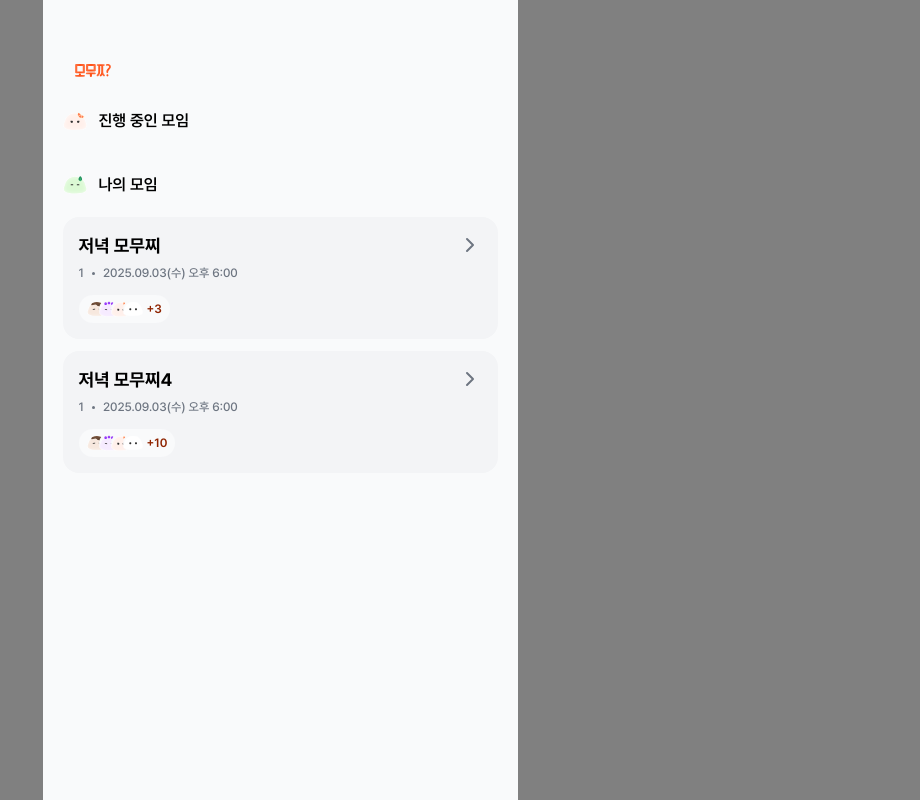
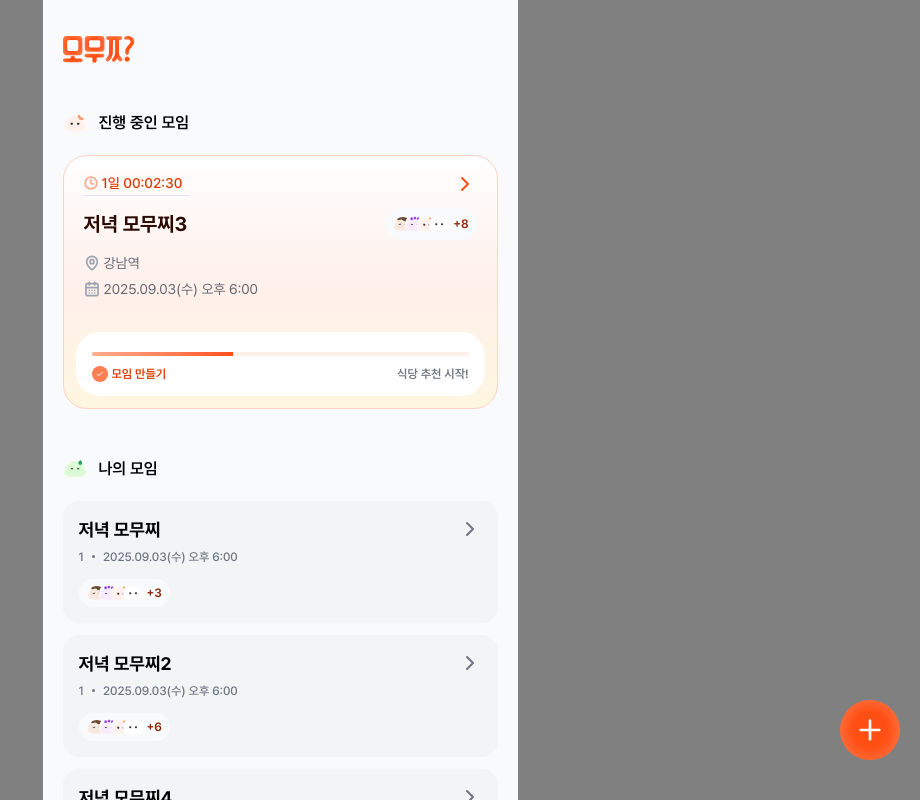
Before and after one commit to depromeet/17th-team3-Web, a Next.js app: page / in a window 1280 px wide. Shown: the whole page, without its empty margins (360-1280 px from the left). Built offline with nearby package versions, Linux system fonts and the light colour scheme; no server answers.

Commit message:
[Feat] 홈 화면 하단 FAB 컴포넌트 구현 (#60)

```diff
--- a/src/app/page.tsx
+++ b/src/app/page.tsx
@@ -1,8 +1,9 @@
 'use client';
 
-import { ChevronRight } from 'lucide-react';
+import { CalendarDays, Check, ChevronRight, Clock, MapPin, Plus } from 'lucide-react';
 import Image from 'next/image';
 
+import StepIndicator from '@/app/_components/ui/StepIndicator';
 import { meetingsApi } from '@/app/_services/meetings';
 
 interface Meeting {
@@ -34,7 +35,7 @@ const MOCK_DATA = [
     name: '저녁 모무찌2',
     hostUserId: 123,
     attendeeCount: 6,
-    isClosed: false,
+    isClosed: true,
     stationId: 1,
     endAt: '2024-12-31T18:00:00',
     createdAt: '2024-12-25T10:00:00',
@@ -65,36 +66,23 @@ const MOCK_DATA = [
 ];
 
 const HomePage = () => {
-  const createMeeting = async () => {
-    const data = await meetingsApi.getMeetings();
-  };
+  // const createMeeting = async () => {
+  //   const data = await meetingsApi.getMeetings();
+  // };
 
-  const closedMeetings = MOCK_DATA.filter((meeting) => meeting.isClosed);
+  const activeMeetings = MOCK_DATA.filter((meeting) => !meeting.isClosed);
+  const endedMeetings = MOCK_DATA.filter((meeting) => meeting.isClosed);
 
   return (
-    <div className="flex h-[100dvh] flex-col bg-neutral-100">
-      {/* <div className="flex flex-col gap-2 px-8 pt-16 pb-3">
-        <Image src={'/images/mumozzi-home-sm.svg'} alt="모무찌 작은 로고" width={36} height={36} />
-        <Heading level="h2">우리 어디서 모무찌?</Heading>
+    <div className="no-scrollbar flex h-[100dvh] flex-col overflow-auto bg-neutral-100">
+      <div className="px-5 pt-9 pb-5">
+        <Image src={'/images/momuzzi-wordmark.svg'} alt="모무찌 작은 로고" width={72} height={26} />
+        {/* todo: 앱 전환 후, 프로필 아이콘 추가 */}
       </div>
-      <div className="flex flex-1 flex-col items-center justify-center gap-4">
-        <Image
-          src={'/images/mumozzi-home.svg'}
-          alt="모무찌 홈 대표 로고"
-          width={101}
-          height={101}
-        />
-        <Text className="text-neutral-1400">아직 진행 중인 식당 추천이 없어요</Text>
-      </div>
-      <div className="px-5 pt-3 pb-6">
-        <Link href="/meetings/create/">
-          <Button>새로운 모임 만들고 식당 추천 받기</Button>
-        </Link>
-      </div> */}
-      <div className="flex flex-col gap-2 px-8 pt-16 pb-3">
-        <Image src={'/images/momuzzi-wordmark.svg'} alt="모무찌 작은 로고" width={36} height={36} />
-      </div>
+
       <div>
+        {/* 진행 중인 모잉 */}
+        <div className="py-2">
           <div className="flex gap-3 p-5">
             <Image
               alt="진행 중인 모임 아이콘"
@@ -103,19 +91,135 @@ const HomePage = () => {
               height={24}
             />
             <h3 className="body-3 leading-6 font-semibold">진행 중인 모임</h3>
-          <div></div>
           </div>
 
+          <div className="px-5 pb-5">
+            {activeMeetings.length > 0 ? (
+              activeMeetings.map((meeting) => {
+                const { name, attendeeCount } = meeting;
+
+                return (
+                  <div
+                    key={meeting.id}
+                    className="rounded-3xl border-[1.5px] border-orange-200 p-3 pt-4 background-3"
+                  >
+                    <div className="flex flex-col gap-3 px-2">
+                      <div className="flex justify-between">
+                        <div className="flex items-center gap-1 border-b border-b-neutral-300 pr-2">
+                          <Clock size={14} strokeWidth={3} className="text-orange-300" />
+                          <p className="label-1 text-[14px] font-medium text-orange-600">
+                            1일 00:02:30
+                          </p>
+                        </div>
+                        <ChevronRight size={24} className="text-orange-500" />
+                      </div>
+                      <div className="flex justify-between">
+                        <p className="heading-4 text-xl leading-8 font-bold text-orange-1000">
+                          {name}
+                        </p>
+                        <div className="flex w-fit items-center justify-center gap-3 rounded-[20px] bg-neutral-100 px-2 py-1">
+                          <div className="flex">
+                            {/* todo: 데이터 추가 후, 로직 변경 */}
+                            <div className="-mr-2 h-5 w-5 rounded-full bg-neutral-100">
+                              <Image
+                                alt="avator"
+                                src="/images/avatar/chocolate.svg"
+                                width={20}
+                                height={20}
+                              />
+                            </div>
+                            <div className="-mr-2 h-5 w-5 rounded-full bg-neutral-100">
+                              <Image
+                                alt="avator"
+                                src="/images/avatar/grape.svg"
+                                width={20}
+                                height={20}
+                              />
+                            </div>
+                            <div className="-mr-2 h-5 w-5 rounded-full bg-neutral-100">
+                              <Image
+                                alt="avator"
+                                src="/images/avatar/orange.svg"
+                                width={20}
+                                height={20}
+                              />
+                            </div>
+                            <div className="-mr-2 h-5 w-5 rounded-full bg-neutral-100">
+                              <Image
+                                alt="avator"
+                                src="/images/avatar/milk.svg"
+                                width={20}
+                                height={20}
+                              />
+                            </div>
+                          </div>
+                          <p className="label-2 font-semibold text-orange-800">{`+${attendeeCount}`}</p>
+                        </div>
+                      </div>
+                      <div className="flex flex-col gap-1">
+                        <div className="flex items-center gap-1">
+                          <MapPin size={16} strokeWidth={2.5} className="text-neutral-600" />
+                          <p className="label-1 text-[14px] leading-[22px] text-neutral-1000">
+                            강남역
+                          </p>
+                        </div>
+                        <div className="flex items-center gap-1">
+                          <CalendarDays size={16} strokeWidth={2.5} className="text-neutral-600" />
+                          <p className="label-1 text-[14px] leading-[22px] text-neutral-1000">
+                            2025.09.03(수) 오후 6:00
+                          </p>
+                        </div>
+                      </div>
+                    </div>
+
+                    <div className="mt-8 rounded-3xl bg-white px-4 py-3">
+                      <div className="py-2">
+                        <StepIndicator total={attendeeCount} value={3} />
+                      </div>
+                      <div className="flex justify-between">
+                        <div className="flex items-center gap-1">
+                          <Check
+                            size={16}
+                            strokeWidth={3}
+                            className="rounded-full bg-orange-400 p-1 text-white"
+                          />
+                          <div className="text-xm label-2 font-semibold text-orange-600">
+                            모임 만들기
+                          </div>
+                        </div>
+                        <div className="text-xm label-2 font-semibold text-neutral-800">
+                          식당 추천 시작!
+                        </div>
+                      </div>
+                    </div>
+                  </div>
+                );
+              })
+            ) : (
+              <div className="flex w-full flex-col items-center justify-center gap-2 rounded-3xl border-[1.5px] border-orange-200 px-3 py-5 background-3">
+                <Image
+                  src={'/images/momuzzi-home.svg'}
+                  alt="모무찌 홈 대표 로고"
+                  width={60}
+                  height={60}
+                />
+                <p className="text-center body-3 leading-6 font-medium whitespace-pre text-neutral-1100">{`아직 진행 중인 식당 추천이 없어요\n모임을 생성하고 식당을 추천받아보세요`}</p>
+              </div>
+            )}
+          </div>
+        </div>
+
+        {/* 나의 모잉 */}
         <div>
           <div className="flex gap-3 p-5">
             <Image alt="나의 모임 아이콘" src="/images/avatar/matcha.svg" width={24} height={24} />
             <h3 className="body-3 leading-6 font-semibold">나의 모임</h3>
           </div>
 
-          <div className="flex flex-col gap-3 px-5">
-            {closedMeetings.length > 0 ? (
-              closedMeetings.map((meeting) => (
-                <ClosedMeetingCard key={meeting.id} meeting={meeting} />
+          <div className="flex flex-col gap-3 px-5 pb-20">
+            {endedMeetings.length > 0 ? (
+              endedMeetings.map((meeting) => (
+                <EndeddMeetingCard key={meeting.id} meeting={meeting} />
               ))
             ) : (
               <p className="mx-auto px-5 py-[1.25rem] body-3 leading-6 font-medium text-neutral-800">
@@ -125,11 +229,15 @@ const HomePage = () => {
           </div>
         </div>
       </div>
+
+      <div className="absolute right-5 bottom-10 flex h-15 w-15 cursor-pointer items-center justify-center rounded-full chip-gradient">
+        <Plus size={32} className="text-orange-50" />
+      </div>
     </div>
   );
 };
 
-const ClosedMeetingCard = ({ meeting }: { meeting: Meeting }) => {
+const EndeddMeetingCard = ({ meeting }: { meeting: Meeting }) => {
   const { name, stationId, attendeeCount } = meeting;
   return (
     <div className="flex flex-col gap-3 rounded-2xl bg-gray-100 p-4">
```
Also changed, not shown: public/images/momuzzi-home.svg, public/images/momuzzi-wordmark.svg. Lines whose indentation alone changed are shown as unchanged.
